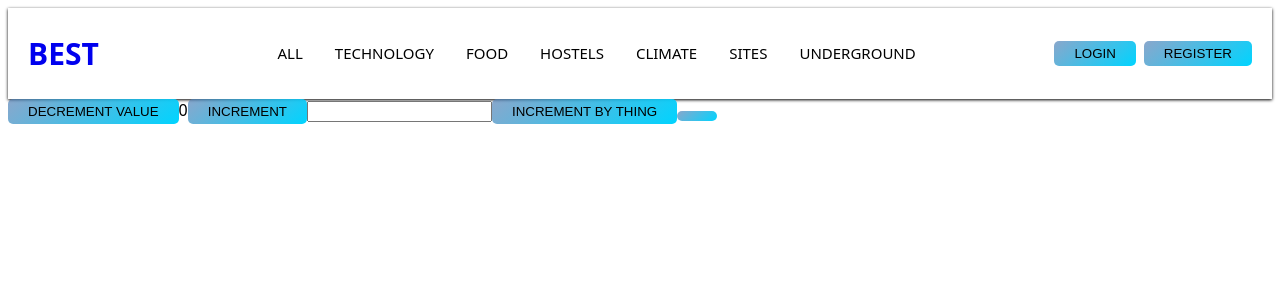
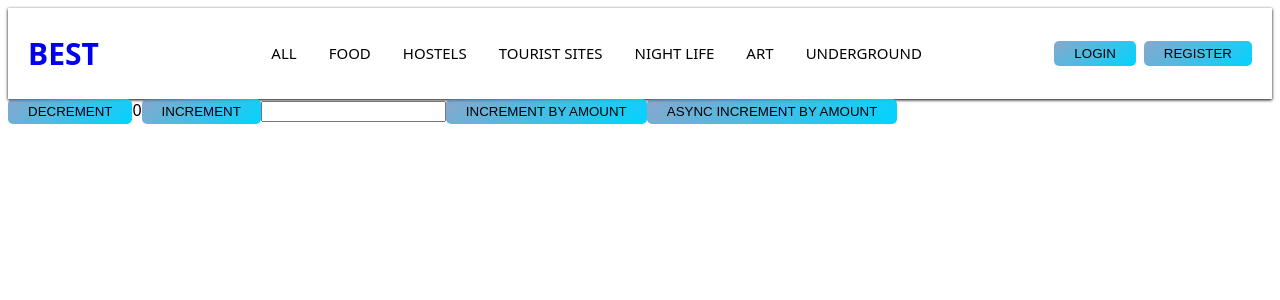
Before and after one commit to liamasis/bestblog, a React (Vite) app in the folder frontend/: page /login in a window 1280 px wide. Shown: the top 300 px of the page. Built offline with nearby package versions, Linux system fonts and the light colour scheme.

Commit message:
style: formatting code

```diff
--- a/frontend/src/components/NavBar/NavBar.jsx
+++ b/frontend/src/components/NavBar/NavBar.jsx
@@ -11,16 +11,14 @@ export const NavBar = () => {
               BEST
           </h1>
         </Link>
-
-
         <div>
           <ul className='menu_wrapper'>
             <li className='nav_link'>All</li>
-            <li className='nav_link'>Technology</li>
             <li className='nav_link'>Food</li>
             <li className='nav_link'>Hostels</li>
-            <li className='nav_link'>Climate</li>
-            <li className='nav_link'>Sites</li>
+            <li className='nav_link'>Tourist Sites</li>
+            <li className='nav_link'>Night life</li>
+            <li className='nav_link'>Art</li>
             <li className='nav_link'>Underground</li>
           </ul>
         </div>
@@ -28,12 +26,9 @@ export const NavBar = () => {
           <div className="button_holder">
             <Link to='login/'><button>Login</button></Link>
             <Link to='register/'><button>Register</button></Link>
-
           </div>
         </div>
       </nav>
-
-
     </div>
   )
 }
--- a/frontend/src/features/Counter.jsx
+++ b/frontend/src/features/Counter.jsx
@@ -21,7 +21,7 @@ export function Counter() {
         <div>
             <div>
                 <button aria-label='Decrement value' onClick={() => dispatch(decrement())}>
-                    Decrement value
+                    Decrement
                 </button>
                 <span>{count}</span>
                 <button aria-label='increment' onClick={() => dispatch(increment())}>
@@ -29,10 +29,10 @@ export function Counter() {
                 </button>
                 <input type="value" onChange={e => setIncrementAmount(e.target.value)} />
                 <button onClick={() => dispatch(incrementByAmount(Number(incrementAmount) || 0))}>
-                    Increment by thing
+                    Increment by amount
                 </button>
                 <button onClick={() => dispatch(incrementAsync(incrementValue))}>
-
+                    Async increment by amount
                 </button>
             </div>
         </div>
```
